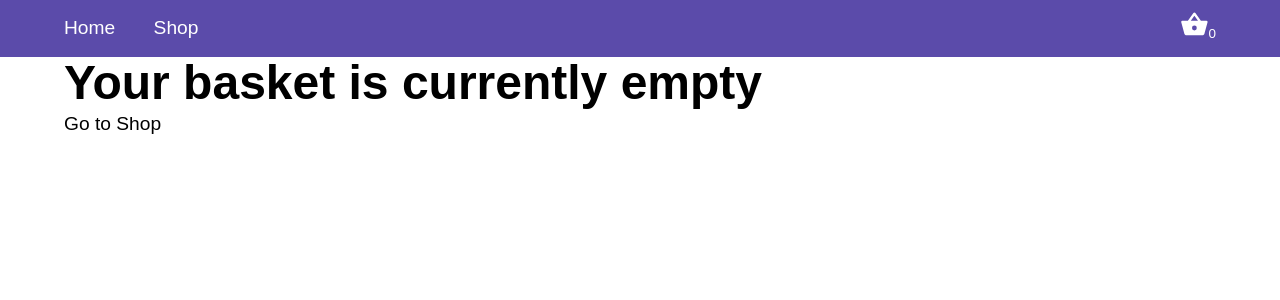
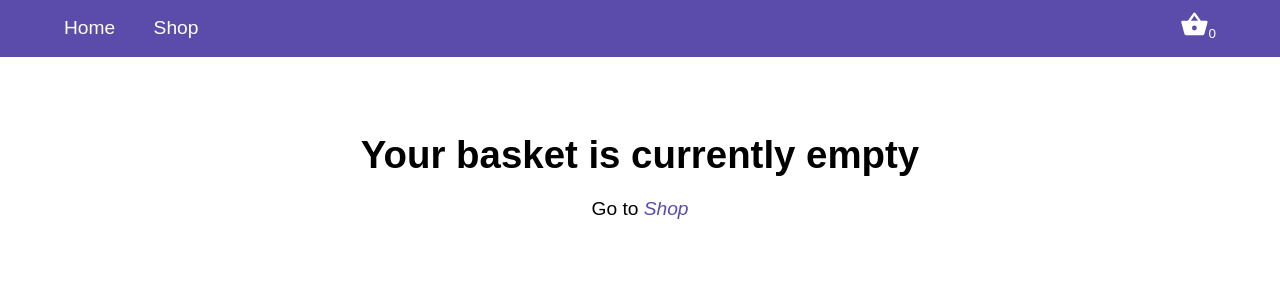
Before and after one commit to bendee48/shopping-cart, a React (Vite) app: page /basket in a window 1280 px wide. Shown: the top 300 px of the page. Built offline with nearby package versions, Linux system fonts and the light colour scheme.

Commit message:
Styling empty basket page
- Styling message for when the basket is empty
- Styling the link to the Shop

```diff
--- a/src/components/Basket.jsx
+++ b/src/components/Basket.jsx
@@ -37,8 +37,8 @@ function Basket() {
   if (basket.length == 0) {
     return (
       <>
-        <h1>Your basket is currently empty</h1>
-        <p>Go to <Link to={'/shop'}>Shop</Link></p>
+        <h1 className={styles.empty_basket_header}>Your basket is currently empty</h1>
+        <p className={styles.shop_link_text}>Go to <Link to={'/shop'} className={styles.shop_link}>Shop</Link></p>
       </>
 
     )
--- a/src/components/Basket.module.css
+++ b/src/components/Basket.module.css
@@ -10,3 +10,23 @@
   align-self: flex-end;
   font-weight: 700;
 }
+
+.empty_basket_header {
+  font-size: 2rem;
+  text-align: center;
+  margin-top: 2em;
+}
+
+.shop_link_text {
+  text-align: center;
+  margin-top: 1em;
+}
+
+.shop_link {
+  font-style: italic;
+  color: var(--main-purple);
+}
+
+.shop_link:hover {
+  text-decoration: underline;
+}
--- a/src/components/Navbar.module.css
+++ b/src/components/Navbar.module.css
@@ -1,6 +1,6 @@
 .navbar {
   padding: 0.5em 0;
-  background: #5b4baa;
+  background: var(--main-purple);
   color: #fff;
 }
 
--- a/src/index.css
+++ b/src/index.css
@@ -4,6 +4,7 @@
   font-family: 'Ubuntu', sans-serif;
   font-size: 1.2rem;
   line-height: 1.5;
+  --main-purple: #5b4baa;
 }
 
 *, *::before, *::after {
```
Also changed, not shown: 1 other file (tests, documents, lock files or other folders).
